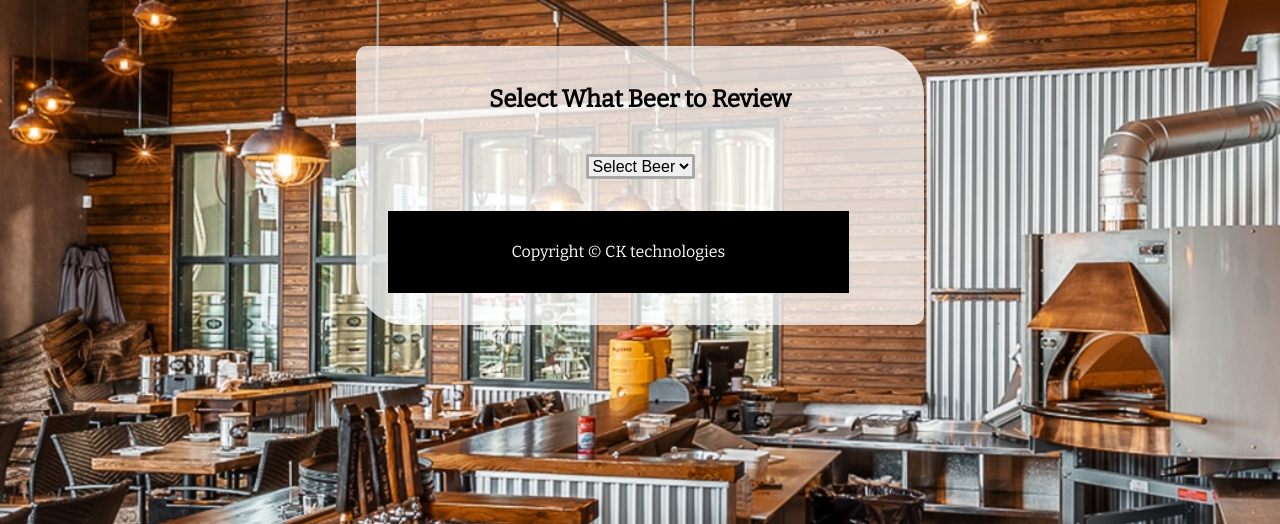
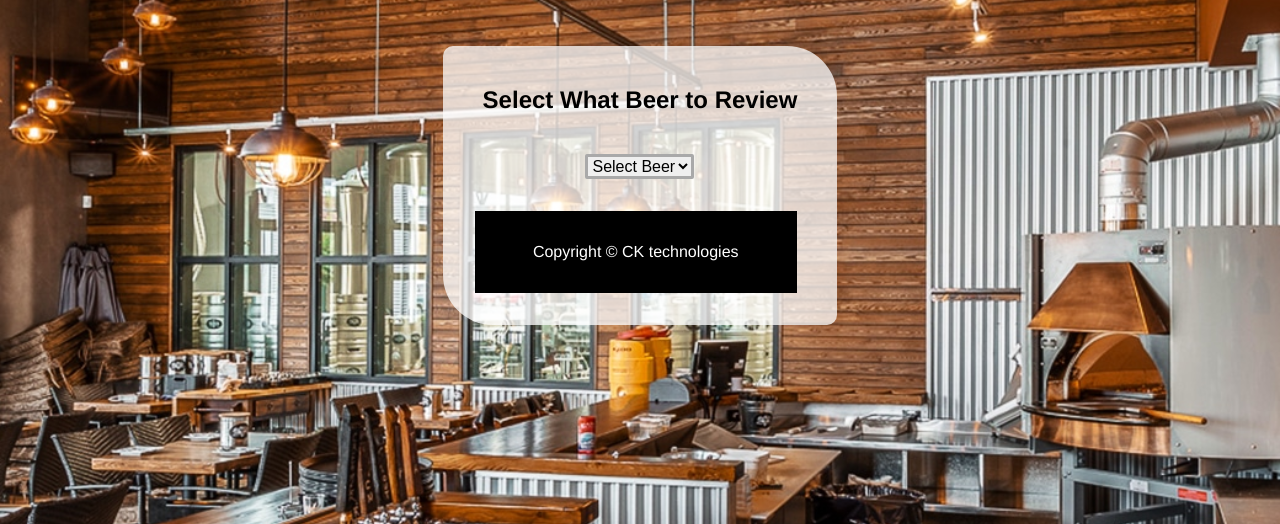
Before and after one commit to ClayGale/213KBCdemo, a PHP site: page /beerReader.html in a window 1280 px wide. Shown: the part 32-556 px from the top of the page. Run offline with PHP 8.4, Linux system fonts and the light colour scheme.

Commit message:
Update beer.css

```diff
--- a/beer.css
+++ b/beer.css
@@ -5,7 +5,7 @@ div.container {
 }
 
 body {
-    font-family: 'Bitter',serif;
+    font-family: Helvetica, 'Bitter',serif;
     background-color: grey;
     background-image: url('images/okbeer.jpg');
     background-attachment: fixed;
@@ -166,6 +166,9 @@ main {
     position: relative;
     margin-left: 25%;
     margin-right: 25%;
+    display:flex;
+    flex-wrap:wrap;
+    justify-content:center;
 }
 
 .nav-bar {
@@ -290,7 +293,7 @@ form {
     /*box-shadow: 2px 2px 8px grey; */
 }
 label {
-    float: right;
+
     margin-top: 1em;
     margin-bottom: 1em;
 }
```
